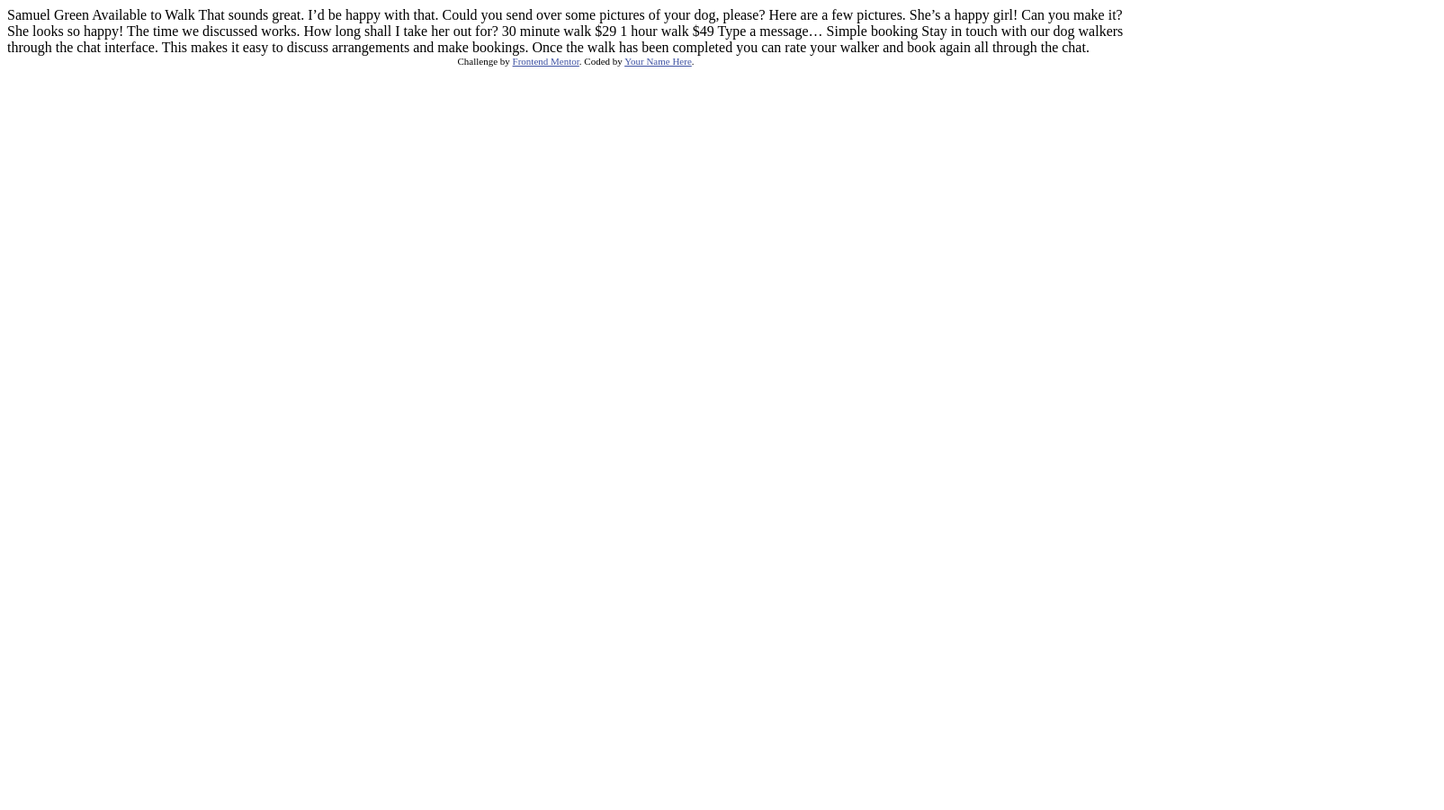
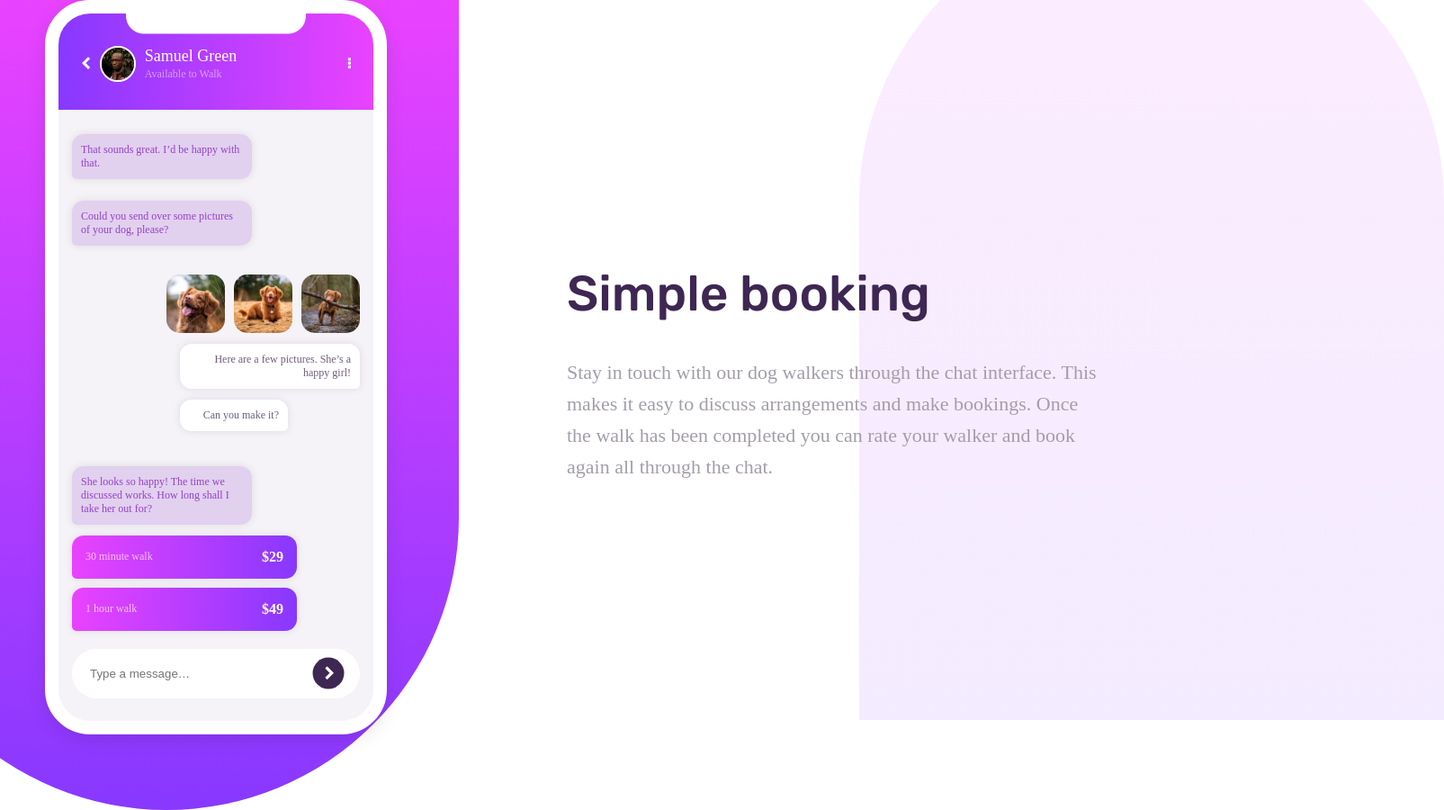
Before and after one commit to ghofranebenhmaid/chat-app-css-illustration, a plain HTML site: page index.html in a window 1280 px wide. Shown: the whole page at 90% size, 1605 px wide, since content can reach past the window. Before the commit the page ends 800 px from the top, so only its background shows below. Drawn offline with Linux system fonts and the light colour scheme.

Commit message:
added page

```diff
--- a/index.html
+++ b/index.html
@@ -1,51 +1,83 @@
 <!DOCTYPE html>
 <html lang="en">
    <head>
-  <meta charset="UTF-8">
-  <meta name="viewport" content="width=device-width, initial-scale=1.0"> <!-- displays site properly based on user's device -->
-
-  <link rel="icon" type="image/png" sizes="32x32" href="./images/favicon-32x32.png">
+      <meta charset="UTF-8" />
+      <meta name="viewport" content="width=device-width, initial-scale=1.0" />
+      <!-- displays site properly based on user's device -->
+      <link rel="stylesheet" href="./style.css" />
+      <link
+         rel="stylesheet"
+         href="https://cdnjs.cloudflare.com/ajax/libs/font-awesome/4.7.0/css/font-awesome.min.css"
+      />
 
       <title>Frontend Mentor | [Challenge Name Here]</title>
-
-  <!-- Feel free to remove these styles or customise in your own stylesheet 👍 -->
-  <style>
-    .attribution { font-size: 11px; text-align: center; }
-    .attribution a { color: hsl(228, 45%, 44%); }
-  </style>
    </head>
    <body>
+     <div class="main-container">
 
-  Samuel Green
-  Available to Walk
+       <div class="container flex">
+         <div class="mobile">
+           <div class="mobile-header flex">
+             <i class="fa fa-chevron-left"></i>
+             <img src="./images/avatar.jpg" alt="avatar" />
+             <div class="profile-name">
+               <h2>Samuel Green</h2>
+               <p>Available to Walk</p>
+              </div>
+              <i class="fa fa-ellipsis-v"></i>
+            </div>
 
+            <div class="chat-container">
+              <p class="chat-left">
                 That sounds great. I’d be happy with that.
+              </p>
+              <p class="chat-left">
+                Could you send over some pictures of your dog, please?
+              </p>
+              <div class="chat-image-right flex">
+                <img src="./images/dog-image-1.jpg" alt="dog 1" />
+                <img src="./images/dog-image-2.jpg" alt="dog 2" />
+                <img src="./images/dog-image-3.jpg" alt="dog 3" />
+              </div>
+              <div class="chat-right-text">
+                <div>
+                  <p class="chat-right">
+                    Here are a few pictures. She’s a happy girl!
+                  </p>
+                  <p class="chat-right last-chat-right">Can you make it?</p>
+                </div>
+              </div>
 
-  Could you send over some pictures of your dog, please?
+              <p class="chat-left">
+                She looks so happy! The time we discussed works. How long
+                shall I take her out for?
+              </p>
 
-  Here are a few pictures. She’s a happy girl!
+              <div class="chat-time flex">
+                <p>30 minute walk</p>
+                <h4>$29</h4>
+              </div>
 
-  Can you make it?
-
-  She looks so happy! The time we discussed works. How long shall I take her out for?
-
-  30 minute walk
-  $29
-
-  1 hour walk
-  $49
-
-  Type a message…
-
-  Simple booking
-
-  Stay in touch with our dog walkers through the chat interface. This makes it easy to
-  discuss arrangements and make bookings. Once the walk has been completed you can rate
-  your walker and book again all through the chat.
-
-  <div class="attribution">
-    Challenge by <a href="https://www.frontendmentor.io?ref=challenge" target="_blank">Frontend Mentor</a>.
-    Coded by <a href="#">Your Name Here</a>.
+              <div class="chat-time flex">
+                <p>1 hour walk</p>
+                <h4>$49</h4>
+              </div>
+              <div class="input-msg">
+                <input type="text" placeholder="Type a message…" />
+                <i class="fa fa-chevron-right"></i>
+              </div>
+            </div>
+          </div>
+          <div class="discription">
+            <h1>Simple booking</h1>
+            <p>
+              Stay in touch with our dog walkers through the chat interface.
+              This makes it easy to discuss arrangements and make bookings.
+              Once the walk has been completed you can rate your walker and
+              book again all through the chat.
+            </p>
+          </div>
+        </div>
       </div>
    </body>
 </html>
--- /dev/null
+++ b/style.css
@@ -0,0 +1,282 @@
+@import url('https://fonts.googleapis.com/css2?family=Rubik:ital,wght@0,500;0,700;1,400&display=swap');
+
+* {
+   box-sizing: border-box;
+}
+body {
+   margin: 0;
+   font-size: 16px;
+   width: 100vw;
+   height: 100vh;
+}
+.flex {
+   display: flex;
+   align-items: center;
+}
+.mobile {
+   width: 380px;
+
+   background-color: hsl(270, 20%, 96%);
+   border: 15px solid hsl(0, 0%, 100%);
+   border-radius: 50px;
+   box-shadow: 0 6px 20px rgba(0, 0, 0, 0.1);
+}
+.mobile-header {
+   background-image: linear-gradient(
+      90deg,
+      hsl(264, 100%, 61%) 0%,
+      hsl(293, 100%, 63%) 100%
+   );
+   color: #fff;
+   padding: 25px;
+   border-radius: 35px 35px 0 0;
+   padding-top: 30px;
+   position: relative;
+}
+.mobile-header::after {
+   content: '';
+   position: absolute;
+   border-radius: 0 0 20px 20px;
+
+   width: 200px;
+   height: 25px;
+   background-color: #fff;
+   top: 10px;
+   left: 50%;
+   transform: translate(-50%, -50%);
+}
+.mobile-header i:last-child {
+   text-align: end;
+   flex: 1;
+}
+.mobile-header p {
+   opacity: 0.5;
+   font-weight: 400;
+}
+.mobile-header h2 {
+   font-weight: 500;
+}
+.mobile-header i {
+   font-size: 15px;
+   font-weight: 400;
+}
+.mobile-header img {
+   width: 40px;
+   border-radius: 50%;
+   border: 2px solid #fff;
+   margin: 0 10px;
+}
+.mobile-header .profile-name {
+   margin: 0;
+   font-size: 12px;
+   line-height: 5px;
+}
+
+/*! chat-container */
+
+.chat-container {
+   padding: 15px;
+   display: flex;
+   flex-direction: column;
+   justify-content: center;
+}
+
+.chat-container p {
+   font-size: 12px;
+   font-weight: 400;
+}
+.chat-container img {
+   width: 65px;
+   border-radius: 15px;
+   margin-left: 10px;
+   margin-top: 20px;
+}
+.chat-image-right {
+   justify-content: flex-end;
+}
+.chat-container .chat-left,
+.chat-right,
+.last-chat-right,
+.chat-time {
+   box-shadow: 0 0.01px 10px 0 rgba(0, 0, 0, 0.1);
+}
+.chat-right-text {
+   display: flex;
+   flex-direction: column;
+   align-items: flex-end;
+   margin-bottom: 15px;
+}
+.chat-right {
+   text-align: right;
+   width: 200px;
+   background-color: hsl(0, 0%, 100%);
+   color: hsl(271, 15%, 43%);
+   padding: 10px;
+   border-radius: 13px 13px 5px 13px;
+}
+.last-chat-right {
+   background-color: hsl(0, 0%, 100%);
+   color: hsl(271, 15%, 43%);
+   padding: 10px;
+   border-radius: 13px 13px 5px 13px;
+   width: 120px;
+}
+.chat-left {
+   background-color: hsla(276, 55%, 52%, 0.192);
+   color: hsl(276, 55%, 52%);
+   width: 200px;
+   padding: 10px;
+   border-radius: 13px 13px 13px 5px;
+}
+
+.chat-time {
+   background-image: linear-gradient(
+      90deg,
+      hsl(293, 100%, 63%) 0%,
+      hsl(264, 100%, 61%) 100%
+   );
+   color: hsl(0, 0%, 100%);
+   width: 250px;
+   padding: 10px 15px;
+
+   border-radius: 13px 13px 13px 5px;
+   margin-bottom: 10px;
+}
+
+.chat-time {
+   justify-content: space-between;
+   padding: 15px 15px;
+}
+.chat-time h4 {
+   margin: 0;
+}
+.chat-time p {
+   margin: 0;
+   opacity: 0.7;
+   font-size: 12px;
+}
+
+input {
+   border: none;
+   padding: 20px;
+   border-radius: 50px;
+   margin: 10px auto;
+   width: 100%;
+}
+.input-msg {
+   position: relative;
+   margin: 0;
+}
+.input-msg i {
+   position: absolute;
+   background-color: hsl(271, 36%, 24%);
+   color: #fff;
+   width: 35px;
+   height: 35px;
+   text-align: center;
+   padding-top: 9px;
+   padding-left: 3px;
+   border-radius: 50%;
+   right: 0;
+   top: 50%;
+
+   transform: translate(-50%, -50%);
+}
+
+.discription {
+   width: 750px;
+   font-weight: 400;
+   padding-left: 150px;
+}
+.discription p {
+   color: hsl(270, 7%, 64%);
+   font-size: 22px;
+   line-height: 35px;
+}
+.discription h1 {
+   color: hsl(271, 36%, 24%);
+   font-size: 55px;
+   font-family: 'Rubik', sans-serif;
+   font-weight: 400;
+}
+
+.container {
+   display: flex;
+   justify-content: space-evenly;
+   align-items: center;
+   flex-wrap: wrap;
+   width: 1440px;
+   height: 100vh;
+}
+.main-container {
+   display: flex;
+   justify-content: center;
+   position: relative;
+   max-width: 100%;
+}
+
+.main-container::after {
+   content: '';
+   position: absolute;
+   width: 650px;
+   height: 900px;
+   top: 0;
+   left: -140px;
+   z-index: -1;
+   border-radius: 0 0 350px 350px;
+   background-image: linear-gradient(
+      180deg,
+      hsl(293, 100%, 63%) 0%,
+      hsl(264, 100%, 61%) 100%
+   );
+}
+.main-container::before {
+   content: '';
+   position: absolute;
+   background-image: linear-gradient(
+      180deg,
+      hsl(293, 100%, 63%) 0%,
+      hsl(264, 100%, 61%) 100%
+   );
+   width: 650px;
+   height: 900px;
+   right: 0;
+   bottom: 0;
+   z-index: -1;
+   border-radius: 350px 350px 0 0;
+   transform: translateX(50%);
+   opacity: 0.1;
+}
+
+@media only screen and (max-width: 600px) {
+   .container {
+      margin: 50px auto;
+   }
+   .mobile {
+      width: 330px;
+      margin: 50px auto;
+   }
+   .discription {
+      width: 80%;
+      padding: 0;
+      margin-bottom: 50px;
+      text-align: center;
+   }
+   .discription h1 {
+      padding: 0;
+      font-size: 35px;
+      text-align: center;
+   }
+   .discription p {
+      padding: 0;
+      font-size: 16px;
+      text-align: center;
+   }
+   .main-container::after {
+      transform: translate(-40%);
+      height: 800px;
+   }
+   .main-container::before {
+      display: none;
+   }
+}
```
Lines whose indentation alone changed are shown as unchanged.
